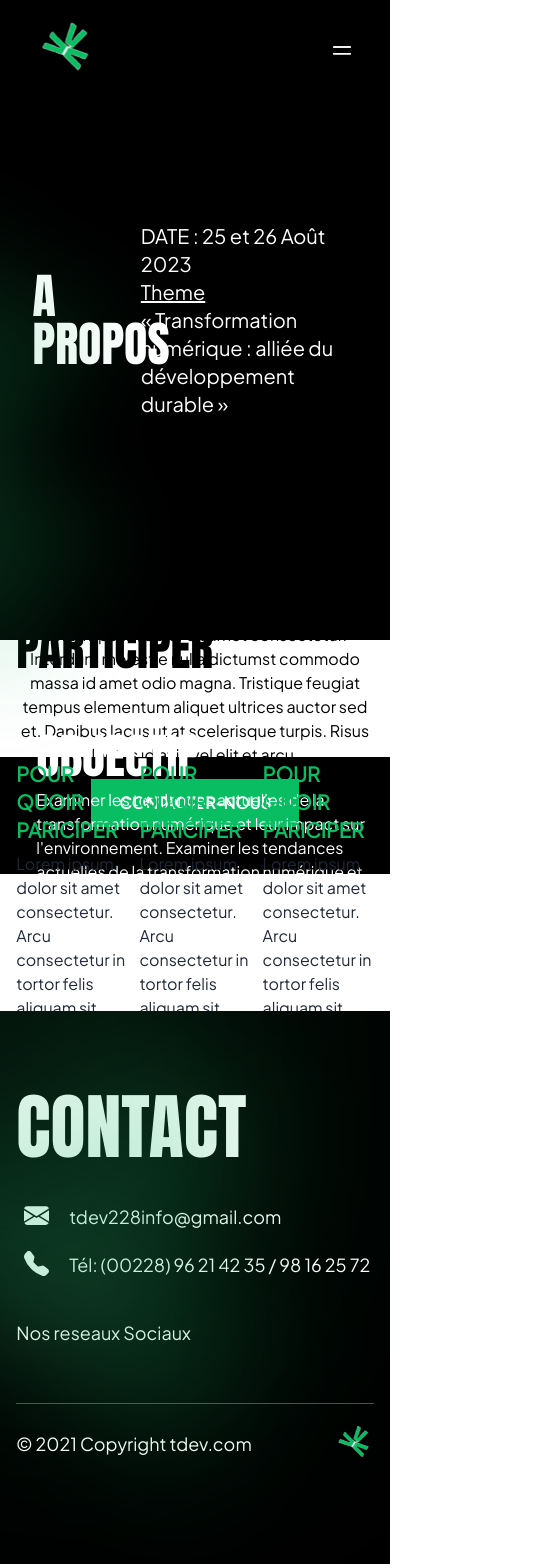
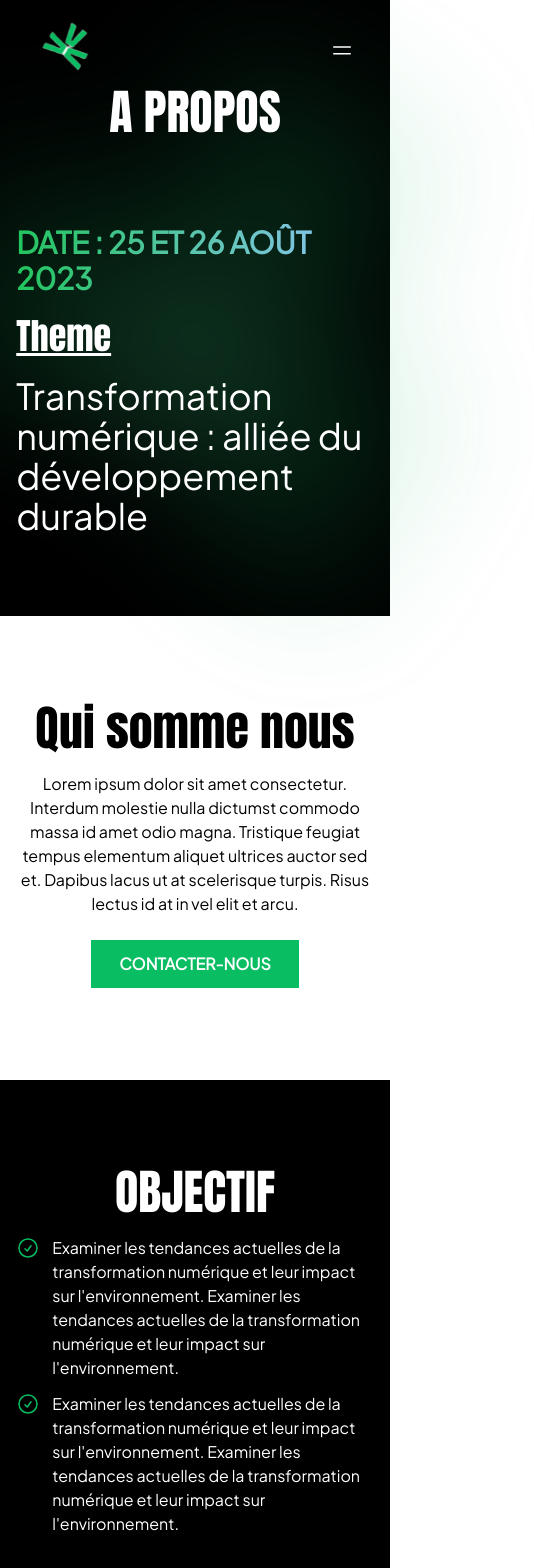
Before and after one commit to massahoudou/tedv-fest, a Next.js app: page /about in a window 390 px wide. Shown: the top 1568 px of the page, 534 px wide, since content can reach past the window. Built offline with nearby package versions, Linux system fonts and the light colour scheme.

Commit message:
responive amelioration

```diff
--- a/src/app/about/page.jsx
+++ b/src/app/about/page.jsx
@@ -11,70 +11,92 @@ const About = () => {
     return <>
 
         <Navbar />
-        <header className="bg-black text-white h-[40rem]  relative ">
-            <div className="flex flex-row w-10/12 lg:w-11/12 mx-auto  h-full items-center ">
-                <div className="w-4/12">
-                    <h1 className={` ${anton.className} text-5xl md:text-[6rem] lg:text-[7rem]  py-2 lg:p-0 md:mb-4 uppercase`}>
+        <header className="bg-black text-white lg:h-[40rem]  relative ">
+            <div className="flex flex-wrap   lg:flex-nowrap lg:w-10/12 w-11/12 mx-auto md:gap-8  py-20 lg:h-full items-center relative z-20 ">
+                <div className=" w-full h-fit  lg:w-4/12">
+                    <h1 className={` ${anton.className} text-5xl md:text-[6rem] lg:text-[7rem]  py-2 lg:p-0 md:mb-4 uppercase text-center md:text-left `}>
                         A propos
                     </h1>
                 </div>
-                 <div className="w-8/12 text-xl">
-                    <div>
+                <div className="  w-full lg:w-8/12 text-xl pt-20  md:py-0 ">
+                    <div className=" text-transparent uppercase font-bold text-3xl bg-clip-text bg-gradient-to-r from-green-500 to-blue-300">
                         DATE : 25 et 26 Août 2023
                     </div>
                     <div>
-                        <h2 className="underline ">Theme</h2>
-                        <p>
-                            « Transformation numérique : alliée du développement durable »
+                        <h2 className={`  ${anton.className} underline font-bold my-5 text-4xl`}>Theme</h2>
+                        <p className="text-4xl">
+                            Transformation numérique : alliée du développement durable
                         </p>
                     </div>
                 </div>
             </div>
-            <div className={`bg-[url(/images/tdev.png)] bg-no-repeat bg-contain  h-[35rem] w-[35rem] md:opacity-80 opacity-30  blur-[50px]  absolute top-52 -left-96`}>
+            <div className={`bg-[url(/images/tdev.png)] bg-no-repeat bg-contain  h-[35rem] w-[35rem] md:opacity-80 opacity-30  blur-[60px] scale-125  absolute top-20  -left-24`}>
 
             </div>
         </header>
-        <section className="h-[30vw] lg:w-10/12 w-11/12 flex items-center flex-col mx-auto  justify-center">
+        <section className="py-20  md:py-10 lg:py-0  lg:h-[30vw] lg:w-10/12 w-11/12 flex items-center flex-col mx-auto  justify-center">
             <h3 className={` ${anton.className} text-5xl md:text-[6rem] lg:text-[7rem]  py-2 lg:p-0 md:mb-4`}>Qui somme nous </h3>
-            <p className=" w-full md:w-7/12 text-center lg:py-5 ">
+            <p className=" w-full md:w-7/12 text-center py-3 lg:py-5 ">
                 Lorem ipsum dolor sit amet consectetur. Interdum molestie nulla dictumst commodo massa id amet odio magna. Tristique feugiat tempus elementum aliquet ultrices auctor sed et. Dapibus lacus ut at scelerisque turpis. Risus lectus id at in vel elit et arcu.
             </p>
             <FillButton title="Contacter-Nous" />
         </section>
-        <section className="bg-black text-white h-[30vw] ">
-            <div className="lg:w-10/12 w-11/12 flex items-center gap-5 h-full  mx-auto  justify-center">
-                <div className=" md:w-5/12 bg-red-300 h-full">
+        <section className="bg-black text-white   md:py-0  lg:h-[30vw] ">
+            <div className="lg:w-10/12 w-11/12 flex flex-wrap md:flex-nowrap items-center gap-5 h-full  mx-auto  justify-center">
+                <div className="w-full hidden md:block  h-72 lg:h-full  md:w-5/12 bg-cover bg-[url(https://images.unsplash.com/photo-1527525443983-6e60c75fff46?ixlib=rb-4.0.3&ixid=M3wxMjA3fDB8MHxwaG90by1wYWdlfHx8fGVufDB8fHx8fA%3D%3D&auto=format&fit=crop&w=685&q=80)] ">
 
                 </div>
-                <di className="w-full ">
-                    <h4 className={` ${anton.className} text-5xl md:text-[6rem] lg:text-[7rem] uppercase  py-2 lg:p-0 md:mb-4`} >Objectif</h4>
-                    <ul>
-                        <li>Examiner les tendances actuelles de la transformation numérique et leur impact sur l'environnement. Examiner les tendances actuelles de la transformation numérique et leur
-                            impact sur l'environnement.</li>
+                <di className="w-full py-20 md:p-0  ">
+                    <h4 className={` ${anton.className} text-5xl md:text-[6rem] lg:text-[7rem] uppercase text-center md:text-left py-2 lg:p-0 lg:mb-4`} >Objectif</h4>
+                    <ul className="lg:py-5">
+                        <li className="flex gap-3 my-3 ">
+                            <span className="text-primary">
+                                <svg xmlns="http://www.w3.org/2000/svg" fill="none" viewBox="0 0 24 24" strokeWidth={1.5} stroke="currentColor" className="w-6 h-6">
+                                    <path strokeLinecap="round" strokeLinejoin="round" d="M9 12.75L11.25 15 15 9.75M21 12a9 9 0 11-18 0 9 9 0 0118 0z" />
+                                </svg>
+
+                            </span>
+                            <span>
+                                Examiner les tendances actuelles de la transformation numérique et leur impact sur l'environnement. Examiner les tendances actuelles de la transformation numérique et leur
+                                impact sur l'environnement.
+                            </span>
+                        </li>
+                        <li className="flex gap-3 my-3">
+                            <span className="text-primary">
+                                <svg xmlns="http://www.w3.org/2000/svg" fill="none" viewBox="0 0 24 24" strokeWidth={1.5} stroke="currentColor" className="w-6 h-6">
+                                    <path strokeLinecap="round" strokeLinejoin="round" d="M9 12.75L11.25 15 15 9.75M21 12a9 9 0 11-18 0 9 9 0 0118 0z" />
+                                </svg>
+
+                            </span>
+                            <span>
+                                Examiner les tendances actuelles de la transformation numérique et leur impact sur l'environnement. Examiner les tendances actuelles de la transformation numérique et leur
+                                impact sur l'environnement.
+                            </span>
+                        </li>
                     </ul>
                 </di>
             </div>
 
 
         </section>
-        <section className="h-[35vw] lg:w-10/12 w-11/12 flex items-center flex-col mx-auto  justify-center">
+        <section className="py-20  lg:w-10/12 w-11/12 flex items-center flex-col mx-auto  justify-center">
             <h5 className={` ${anton.className} text-5xl md:text-[6rem] lg:text-[7rem]  py-2 lg:p-0 md:mb-4 uppercase`}  >Pour Quoi participer </h5>
 
-            <div className="flex pt-20 gap-3 ">
-                <div className="md:w-3/12 w-full lg:w-4/12  ">
-                    <div className="text-xl text-primary uppercase font-bold">Pour quoir pariciper</div>
+            <div className="flex  pt-10 md:pt-20 gap-10 flex-wrap md:flex-nowrap">
+                <div className="w-full lg:w-4/12 border-[1px] py-4 px-2  hover:bg-gray-100 hover:scale-105 hover:shadow-lg duration-300  ">
+                    <div className="text-xl text-primary uppercase font-bold">Pour quoi pariciper</div>
                     <p className="text-gray-800 py-2">
                         Lorem ipsum dolor sit amet consectetur. Arcu consectetur in tortor felis aliquam sit eget elit senectus. Vitae sed semper purus imperdiet. Congue lorem tellus phasellus hendrerit scelerisque. Tellus velit nulla
                     </p>
                 </div>
-                <div className="md:w-3/12 w-full lg:w-4/12  ">
-                    <div className="text-xl text-primary uppercase font-bold">Pour quoir pariciper</div>
+                <div className="w-full lg:w-4/12 border-[1px] py-4 px-2  hover:bg-gray-100 hover:scale-105 hover:shadow-lg duration-300  ">
+                    <div className="text-xl text-primary uppercase font-bold">Pour quoi pariciper</div>
                     <p className="text-gray-800 py-2">
                         Lorem ipsum dolor sit amet consectetur. Arcu consectetur in tortor felis aliquam sit eget elit senectus. Vitae sed semper purus imperdiet. Congue lorem tellus phasellus hendrerit scelerisque. Tellus velit nulla
                     </p>
                 </div>
-                <div className="md:w-3/12 w-full lg:w-4/12  ">
-                    <div className="text-xl text-primary uppercase font-bold">Pour quoir pariciper</div>
+                <div className="w-full lg:w-4/12 border-[1px] py-4 px-2  hover:bg-gray-100 hover:scale-105 hover:shadow-lg duration-300  ">
+                    <div className="text-xl text-primary uppercase font-bold">Pour quoi pariciper</div>
                     <p className="text-gray-800 py-2">
                         Lorem ipsum dolor sit amet consectetur. Arcu consectetur in tortor felis aliquam sit eget elit senectus. Vitae sed semper purus imperdiet. Congue lorem tellus phasellus hendrerit scelerisque. Tellus velit nulla
                     </p>
--- a/src/app/faq/page.jsx
+++ b/src/app/faq/page.jsx
@@ -1,7 +1,7 @@
 import Questions from "@/components/Questions";
 import SectionContact from "@/components/sections/SectionContact";
 import { Anton } from "next/font/google";
-
+import Navbar from "@/components/Navbar";
 const anton = Anton({ subsets: ['latin'] , weight: ['400'] , variable: "--font-anton"})
 const Faq = () => {
     const faqItems = [
@@ -10,11 +10,12 @@ const Faq = () => {
         { question: "Add commonly asked questions here", answer: "Lorem ipsum dolor sit amet, consectetur adipiscing elit. Nullam ut lorem quilectus molestie malesuada vitae vel purus.", isOpen: false },
     ];
     return <>
+      <Navbar black={true}/>
     <div className=" w-11/12 lg:w-10/12 mx-auto h-screen flex flex-col justify-center relative">
          <div className="text-green-400 font-bold uppercase text-center">
             FAQ
             </div>
-        <h1 className={`  ${anton.className}  text-7xl lg:text-[8rem] uppercase text-center`}>Foire aux Questions</h1>
+        <h1 className={`  ${anton.className}  text-7xl lg:text-8xl uppercase text-center`}>Foire aux Questions</h1>
         <div className="mt-20 ">
             <Questions faqItems={faqItems} />
         </div>
--- a/src/app/layout.jsx
+++ b/src/app/layout.jsx
@@ -13,7 +13,7 @@ export default function RootLayout({ children }) {
   return (
     <html lang="fr">
       <body className={`${jakarta.className} scroll-smooth`} >
-      <Navbar />
+
         {children}
         </body>
     </html>
--- /dev/null
+++ b/src/components/Heading.jsx
@@ -0,0 +1,6 @@
+import { Anton } from "next/font/google"
+const anton = Aton({ subsets: ['latin'],weight: ['400'] })
+
+const Heading = ({Children}) => {
+    return <span className={` ${anton.className} text-7xl lg:text-[6.5rem] uppercase`}>{Children}</span>
+}
--- a/src/components/Navbar.jsx
+++ b/src/components/Navbar.jsx
@@ -4,7 +4,7 @@ import Image from "next/image";
 import { FillButton } from "./Button";
 import Link from "next/link";
 import Links from "@/data/Links.";
-const Navbar = () => {
+const Navbar = ({ black }) => {
     const [isSticky, setIsSticky] = useState(false);
     const [toggle, setToggle] = useState(false);
     const [isMobileOrTablet, setIsMobileOrTablet] = useState(false);
@@ -37,7 +37,7 @@ const Navbar = () => {
     }, []);
     return <>
         <nav>
-            <div  className={` ${toggle ? "h-screen bg-black/20 backdrop-blur-lg  duration-300 transition-all  " : "h-20 duration-300 transition-all "} fixed top-0 lg:hidden overflow-hidden   w-full   z-20`}>
+            <div className={` ${toggle ? "h-screen bg-black/20 backdrop-blur-lg  duration-300 transition-all  " : "h-20 duration-300 transition-all "} fixed top-0 lg:hidden overflow-hidden   w-full   z-50`}>
                 <div className="w-11/12 mx-auto ">
                     <div className="flex flex-row justify-between items-center p-5">
                         <Image
@@ -70,7 +70,7 @@ const Navbar = () => {
 
                 </div>
             </div>
-            <div className={` ${ isSticky ? "bg-black/40 backdrop-blur-lg " : ""} hidden lg:fixed lg:block top-0 h-fit w-full  z-20 `}>
+            <div className={` ${isSticky ? "bg-black/40 backdrop-blur-lg " : ""} hidden lg:fixed lg:block top-0 h-fit w-full  z-50 `}>
                 <div className="flex h-24 w-10/12 mx-auto items-center  justify-between z-20 ">
                     <div className="flex items-center justify-center gap-10">
                         <Image
@@ -79,7 +79,7 @@ const Navbar = () => {
                             height={60}
                             alt="Picture of the author"
                         />
-                        <ul className="flex gap-16  flex-row  items-center  text-white">
+                        <ul className={` ${black ? isSticky ? "text-white" :"text-black": "text-white" } flex gap-16  flex-row  items-center  `}>
                             {Links.map((link) => {
                                 return <li key={link.name} >
                                     <Link passHref href={`${link.link}`}>
--- a/src/components/sections/SectionAbout.jsx
+++ b/src/components/sections/SectionAbout.jsx
@@ -15,14 +15,14 @@ const SectionAbout = () => {
                 <div className="bg-blue-500 w-3/6 h-full ">
                 </div>
             </div>
-            <div className="text-center lg:text-left w-full lg:w-3/6 pt-16">
-                <h2 className={`  ${anton.className}  text-7xl lg:text-[8rem] uppercase lg:text-left`}>A propos</h2>
+            <div className="text-center lg:text-left  lg:h-4/6 w-full lg:w-3/6 pt-16">
+                <h2 className={`  ${anton.className}  text-7xl lg:text-[6.5rem] uppercase lg:text-left`}>A propos</h2>
                 <p className="text-justify my-3">
                     Bienvenue sur le site du TDEV Festival, un événement passionnant mettant en lumière la synergie entre la transformation numérique et le développement durable. Notre thème central, "Transformation numérique : alliée du développement durable", explore les nombreuses façons dont la révolution numérique peut contribuer à un avenir plus durable. Nous vous invitons à rejoindre cette initiative inspirante et à découvrir comment le numérique peut être un moteur essentiel du progrès écologique et social.
                 </p>
                 <div className='flex justify-center items-center lg:justify-start py-3 '>
                     <FillButton title="Incription " />
-                    <OutlineButton title="Apprendre plus " />
+                    <OutlineButton href="/about" title="Apprendre plus " />
                 </div>
             </div>
 
--- a/src/components/sections/SectionContact.jsx
+++ b/src/components/sections/SectionContact.jsx
@@ -4,9 +4,9 @@ import { Anton } from "next/font/google";
 
 const anton = Anton({ subsets: ['latin'] , weight: ['400'] , variable: "--font-anton"})
 const SectionContact = () => {
-    return <div id="contact" className="relative h-fit py-20 bg-black text-white text-lg overflow-hidden ">
+    return <section id="contact" className="relative h-fit py-20 bg-black text-white text-lg overflow-hidden ">
 
-            <div className="w-11/12 mx-auto">
+            <div className="w-11/12 mx-auto relative z-20 ">
                 <div className="border-b-[1px] border-white/30 pb-14 ">
                     <h6 className={`  ${anton.className}  text-7xl lg:text-[8rem] uppercase text-left`}>Contact</h6>
                     <div className="text-center flex  flex-wrap md:flex-nowrap justify-between mt-10">
@@ -48,13 +48,13 @@ const SectionContact = () => {
                 </div>
 
             </div>
-            <div className={`bg-[url(/images/tdev.png)] - bg-no-repeat bg-contain h-[35rem] w-[35rem]  right-10  blur-3xl  absolute -top-2 opacity-30 `}>
+            <div className={`bg-[url(/images/tdev.png)]  bg-no-repeat bg-contain h-[35rem] w-[35rem]  right-10  blur-3xl  absolute -top-2 opacity-30 `}>
 
             </div>
             <div className={`bg-[url(/images/tdev.png)] bg-no-repeat bg-contain h-[50rem] w-[50rem] lg:h-[90rem] lg:w-[90rem] -left-[27rem] lg:-left-[40rem]  blur-[150px] opacity-30 absolute -top-72`}>
 
             </div>
-        </div>
+        </section>
 
 }
 export default SectionContact;
```
Also changed, not shown: src/components/Button.jsx (+7 -7 lines), src/components/sections/SectionsHeaders.jsx (+19 -13 lines). Lines whose indentation alone changed are shown as unchanged.
